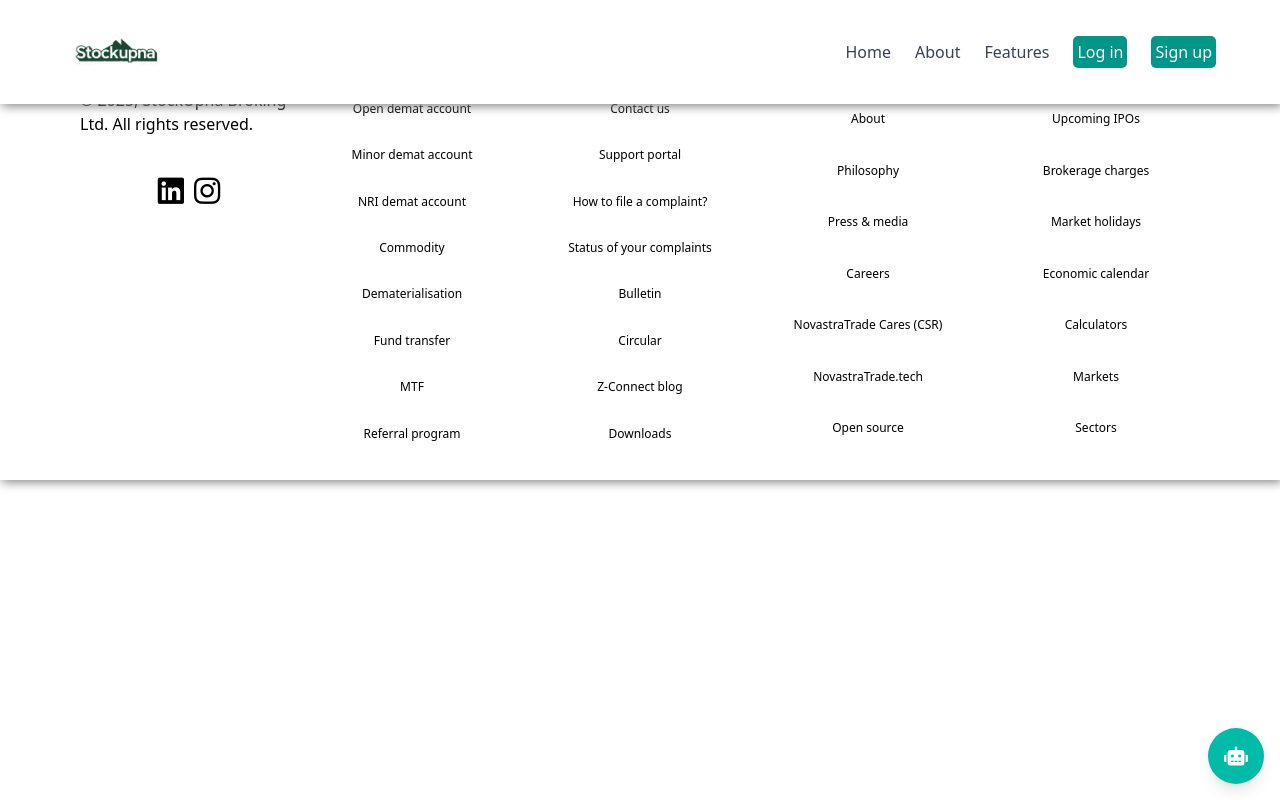
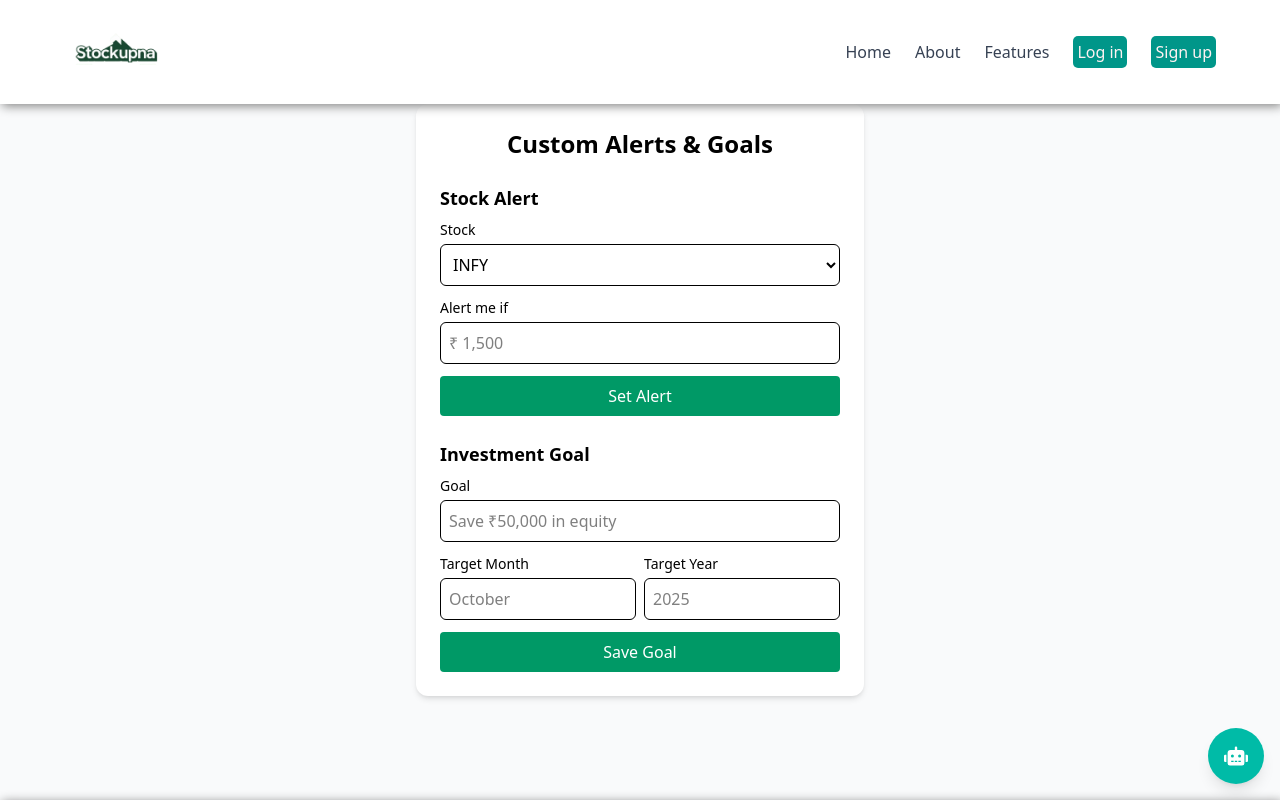
Before and after one commit to LaxmanPrajapat3/StockUpna, a React (Vite) app in the folder frontend/: page /customAlerts in a window 1280 px wide. Shown: the top 800 px of the page. Built offline with nearby package versions, Linux system fonts and the light colour scheme; grey boxes are pictures that could not be loaded.

Commit message:
Add New Feature (CustomAlertsPage). In this Commit just add frontend of this Feature not backend

```diff
--- /dev/null
+++ b/frontend/src/CustomAlertsPage.jsx/CustomAlertsPage.jsx
@@ -0,0 +1,89 @@
+import { useState } from 'react';
+
+const CustomAlertsPage = () => {
+  const [stock, setStock] = useState('INFY');
+  const [price, setPrice] = useState('');
+  const [goal, setGoal] = useState('');
+  const [month, setMonth] = useState('');
+  const [year, setYear] = useState('');
+
+  return (
+    <div className="min-h-screen flex items-center justify-center bg-gray-50 px-4 py-8">
+      <div className="bg-white p-6 rounded-xl shadow-md w-full max-w-md">
+        <h1 className="text-2xl font-bold text-center mb-6">Custom Alerts & Goals</h1>
+
+        {/* Stock Alert */}
+        <div className="mb-6">
+          <h2 className="text-lg font-semibold mb-2">Stock Alert</h2>
+          <label className="block text-sm font-medium mb-1">Stock</label>
+          <select
+            value={stock}
+            onChange={(e) => setStock(e.target.value)}
+            className="w-full border rounded-md p-2 mb-3"
+          >
+            <option>INFY</option>
+            <option>TCS</option>
+            <option>RELIANCE</option>
+            <option>HDFC</option>
+          </select>
+
+          <label className="block text-sm font-medium mb-1">Alert me if</label>
+          <input
+            type="text"
+            value={price}
+            onChange={(e) => setPrice(e.target.value)}
+            placeholder="₹ 1,500"
+            className="w-full border rounded-md p-2 mb-3"
+          />
+
+          <button className="w-full bg-emerald-600 text-white py-2 rounded hover:bg-emerald-700 transition">
+            Set Alert
+          </button>
+        </div>
+
+        {/* Investment Goal */}
+        <div>
+          <h2 className="text-lg font-semibold mb-2">Investment Goal</h2>
+
+          <label className="block text-sm font-medium mb-1">Goal</label>
+          <input
+            type="text"
+            value={goal}
+            onChange={(e) => setGoal(e.target.value)}
+            placeholder="Save ₹50,000 in equity"
+            className="w-full border rounded-md p-2 mb-3"
+          />
+
+          <div className="flex gap-2 mb-3">
+            <div className="flex-1">
+              <label className="block text-sm font-medium mb-1">Target Month</label>
+              <input
+                type="text"
+                value={month}
+                onChange={(e) => setMonth(e.target.value)}
+                placeholder="October"
+                className="w-full border rounded-md p-2"
+              />
+            </div>
+            <div className="flex-1">
+              <label className="block text-sm font-medium mb-1">Target Year</label>
+              <input
+                type="text"
+                value={year}
+                onChange={(e) => setYear(e.target.value)}
+                placeholder="2025"
+                className="w-full border rounded-md p-2"
+              />
+            </div>
+          </div>
+
+          <button className="w-full bg-emerald-600 text-white py-2 rounded hover:bg-emerald-700 transition">
+            Save Goal
+          </button>
+        </div>
+      </div>
+    </div>
+  );
+};
+
+export default CustomAlertsPage;
--- a/frontend/src/landingpage/Home/Features.jsx
+++ b/frontend/src/landingpage/Home/Features.jsx
@@ -28,7 +28,7 @@ export default function Features() {
       title: "Custom Alerts & Goals",
       desc: "Set investment goals and get notified of key changes in the market",
       src: "../src/assets/Custom_Aletrs_Logo.png",
-      href: "",
+      href: "/customAlerts",
     },
     {
       title: "Virtual Trading"
--- a/frontend/src/main.jsx
+++ b/frontend/src/main.jsx
@@ -12,6 +12,7 @@ import ProtfolioLandingPage from './ProtfolioAnalyzerPage/ProtfrolioLandingPage/
  import PortfolioAnalyzer from '../src/ProtfolioAnalyzerPage/ProtfolioAnalyzerMainPage/ProtfolioAnalyzer.jsx'
  import Virtual_Investment from './Virual_Investment/Virtual_Investment.jsx';
  import LearningPage from './LearningPage/LearningPage.jsx';
+ import CustomAlertsPage from './CustomAlertsPage.jsx/CustomAlertsPage.jsx';
 function Layout() {
   const location = useLocation();
   const hideNav = location.pathname === '/protfolio'; // condition to hide NavBar
@@ -28,6 +29,7 @@ function Layout() {
       <Route path='/protfolio/protfolioAnlyze' element={<PortfolioAnalyzer/>}/>
       <Route path='/virtualInvestment' element={<Virtual_Investment/>}></Route>
       <Route path='/learnmode' element={<LearningPage/>}></Route>
+      <Route path='/customAlerts' element={<CustomAlertsPage/>}></Route>
       </Routes>
 
 
```
